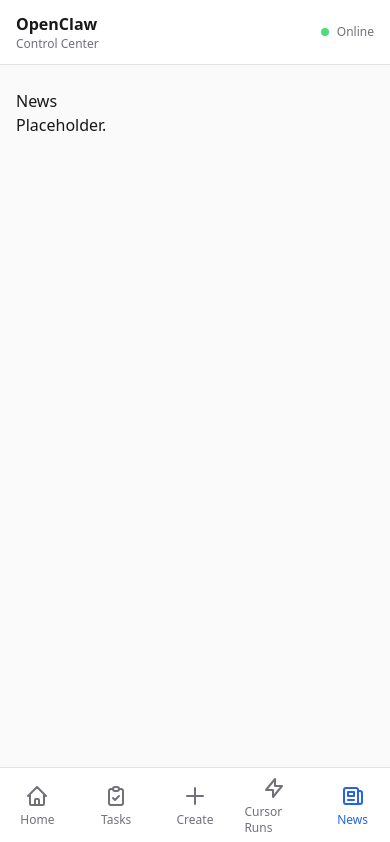
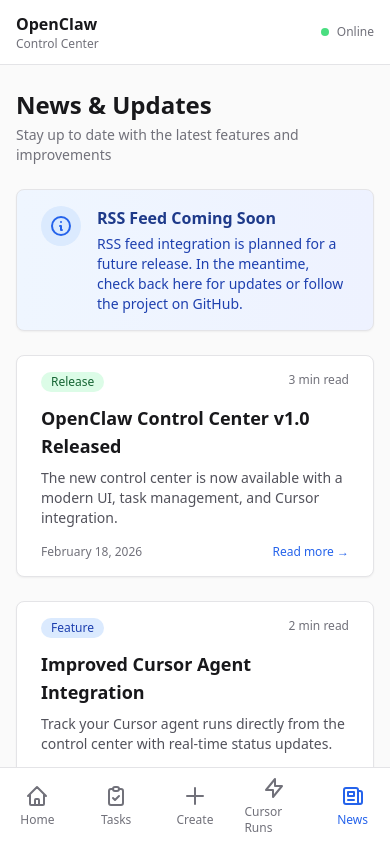
Before and after one commit to TylorNewman2000-acc/openclaw-control-center, a Next.js app in the folder dashboard/: page /news in a window 390 px wide. Shown: the top 842 px of the page. Built offline with nearby package versions, Linux system fonts and the light colour scheme.

Commit message:
feat(ui): design news page with placeholder cards
- Beautiful card grid layout
- Category badges and read times
- RSS feed coming soon notice
- GitHub link integration
- Responsive design

Co-authored-by: TylorNewman2000-acc <TylorNewman2000-acc@users.noreply.github.com>

```diff
--- a/dashboard/src/app/news/page.js
+++ b/dashboard/src/app/news/page.js
@@ -1,8 +1,152 @@
+import { Card, CardHeader, CardTitle, CardContent } from '@/components/Card';
+import { Badge } from '@/components/Badge';
+
+const placeholderNews = [
+  {
+    id: 1,
+    title: 'OpenClaw Control Center v1.0 Released',
+    excerpt: 'The new control center is now available with a modern UI, task management, and Cursor integration.',
+    category: 'Release',
+    date: '2026-02-18',
+    readTime: '3 min read',
+  },
+  {
+    id: 2,
+    title: 'Improved Cursor Agent Integration',
+    excerpt: 'Track your Cursor agent runs directly from the control center with real-time status updates.',
+    category: 'Feature',
+    date: '2026-02-15',
+    readTime: '2 min read',
+  },
+  {
+    id: 3,
+    title: 'GitHub Integration Updates',
+    excerpt: 'Enhanced GitHub API integration with better error handling and rate limit management.',
+    category: 'Update',
+    date: '2026-02-12',
+    readTime: '4 min read',
+  },
+  {
+    id: 4,
+    title: 'Mobile-First Design System',
+    excerpt: 'The control center now features a responsive design that works seamlessly on mobile devices.',
+    category: 'Design',
+    date: '2026-02-10',
+    readTime: '5 min read',
+  },
+  {
+    id: 5,
+    title: 'Task Management Best Practices',
+    excerpt: 'Learn how to write effective task descriptions for Cursor agents to get the best results.',
+    category: 'Guide',
+    date: '2026-02-08',
+    readTime: '6 min read',
+  },
+  {
+    id: 6,
+    title: 'Performance Improvements',
+    excerpt: 'Latest updates bring significant performance improvements to the dashboard and API.',
+    category: 'Performance',
+    date: '2026-02-05',
+    readTime: '3 min read',
+  },
+];
+
+function getCategoryVariant(category) {
+  const variants = {
+    Release: 'success',
+    Feature: 'info',
+    Update: 'warning',
+    Design: 'default',
+    Guide: 'info',
+    Performance: 'success',
+  };
+  return variants[category] || 'default';
+}
+
+function NewsCard({ item }) {
+  return (
+    <Card className="hover:shadow-md transition-shadow cursor-pointer">
+      <CardContent className="p-6">
+        <div className="flex items-start justify-between mb-3">
+          <Badge variant={getCategoryVariant(item.category)}>
+            {item.category}
+          </Badge>
+          <span className="text-xs text-zinc-500">{item.readTime}</span>
+        </div>
+        <h3 className="text-lg font-semibold text-zinc-900 mb-2">
+          {item.title}
+        </h3>
+        <p className="text-sm text-zinc-600 mb-4">
+          {item.excerpt}
+        </p>
+        <div className="flex items-center justify-between text-xs text-zinc-500">
+          <span>{new Date(item.date).toLocaleDateString('en-US', { month: 'long', day: 'numeric', year: 'numeric' })}</span>
+          <span className="text-blue-600 hover:text-blue-700 font-medium">
+            Read more →
+          </span>
+        </div>
+      </CardContent>
+    </Card>
+  );
+}
+
 export default function NewsPage() {
   return (
-    <main>
-      <h1 style={{ marginTop: 0 }}>News</h1>
-      <p>Placeholder.</p>
-    </main>
+    <div>
+      <div className="mb-6">
+        <h1 className="text-2xl font-bold text-zinc-900">News & Updates</h1>
+        <p className="text-sm text-zinc-500 mt-1">
+          Stay up to date with the latest features and improvements
+        </p>
+      </div>
+
+      <Card className="mb-6 bg-gradient-to-r from-blue-50 to-indigo-50 border-blue-200">
+        <CardContent className="p-6">
+          <div className="flex items-start">
+            <div className="flex-shrink-0 h-10 w-10 rounded-full bg-blue-100 flex items-center justify-center mr-4">
+              <svg className="h-6 w-6 text-blue-600" fill="none" viewBox="0 0 24 24" stroke="currentColor">
+                <path strokeLinecap="round" strokeLinejoin="round" strokeWidth={2} d="M13 16h-1v-4h-1m1-4h.01M21 12a9 9 0 11-18 0 9 9 0 0118 0z" />
+              </svg>
+            </div>
+            <div>
+              <h3 className="text-base font-semibold text-blue-900 mb-1">
+                RSS Feed Coming Soon
+              </h3>
+              <p className="text-sm text-blue-800">
+                RSS feed integration is planned for a future release. In the meantime,
+                check back here for updates or follow the project on GitHub.
+              </p>
+            </div>
+          </div>
+        </CardContent>
+      </Card>
+
+      <div className="grid grid-cols-1 md:grid-cols-2 lg:grid-cols-3 gap-6">
+        {placeholderNews.map((item) => (
+          <NewsCard key={item.id} item={item} />
+        ))}
+      </div>
+
+      <Card className="mt-8">
+        <CardHeader>
+          <CardTitle>Subscribe to Updates</CardTitle>
+        </CardHeader>
+        <CardContent>
+          <p className="text-sm text-zinc-600 mb-4">
+            Want to stay informed about new features and updates? Keep an eye on this space
+            or star the project on GitHub.
+          </p>
+          <div className="flex gap-3">
+            <button className="px-4 py-2 bg-zinc-900 text-white text-sm font-medium rounded-lg hover:bg-zinc-800 transition-colors inline-flex items-center">
+              <svg className="h-4 w-4 mr-2" viewBox="0 0 24 24" fill="currentColor">
+                <path d="M12 2C6.477 2 2 6.477 2 12c0 4.42 2.865 8.17 6.839 9.49.5.092.682-.217.682-.482 0-.237-.008-.866-.013-1.7-2.782.603-3.369-1.34-3.369-1.34-.454-1.156-1.11-1.463-1.11-1.463-.908-.62.069-.608.069-.608 1.003.07 1.531 1.03 1.531 1.03.892 1.529 2.341 1.087 2.91.831.092-.646.35-1.086.636-1.336-2.22-.253-4.555-1.11-4.555-4.943 0-1.091.39-1.984 1.029-2.683-.103-.253-.446-1.27.098-2.647 0 0 .84-.269 2.75 1.025A9.578 9.578 0 0112 6.836c.85.004 1.705.114 2.504.336 1.909-1.294 2.747-1.025 2.747-1.025.546 1.377.203 2.394.1 2.647.64.699 1.028 1.592 1.028 2.683 0 3.842-2.339 4.687-4.566 4.935.359.309.678.919.678 1.852 0 1.336-.012 2.415-.012 2.743 0 .267.18.578.688.48C19.138 20.167 22 16.418 22 12c0-5.523-4.477-10-10-10z" />
+              </svg>
+              View on GitHub
+            </button>
+          </div>
+        </CardContent>
+      </Card>
+    </div>
   );
 }
```
